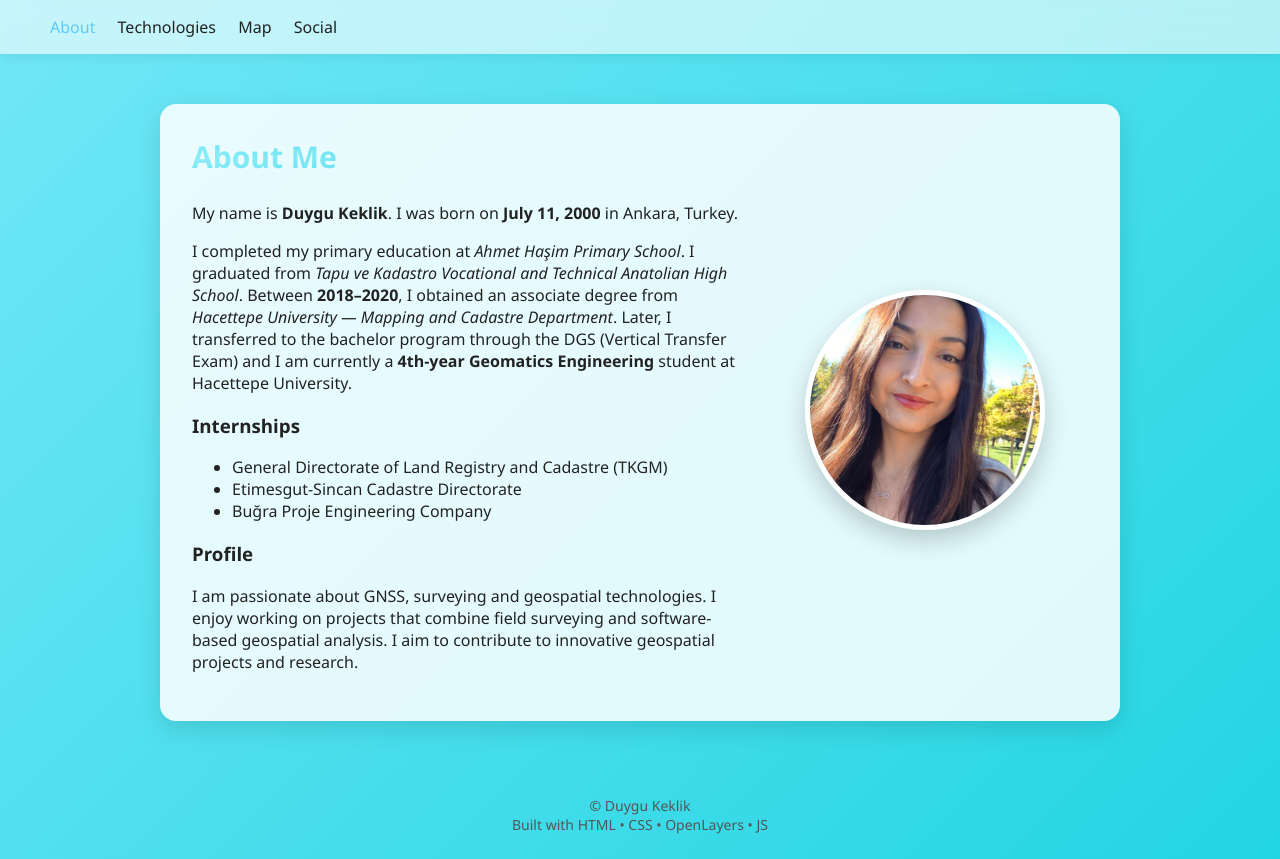
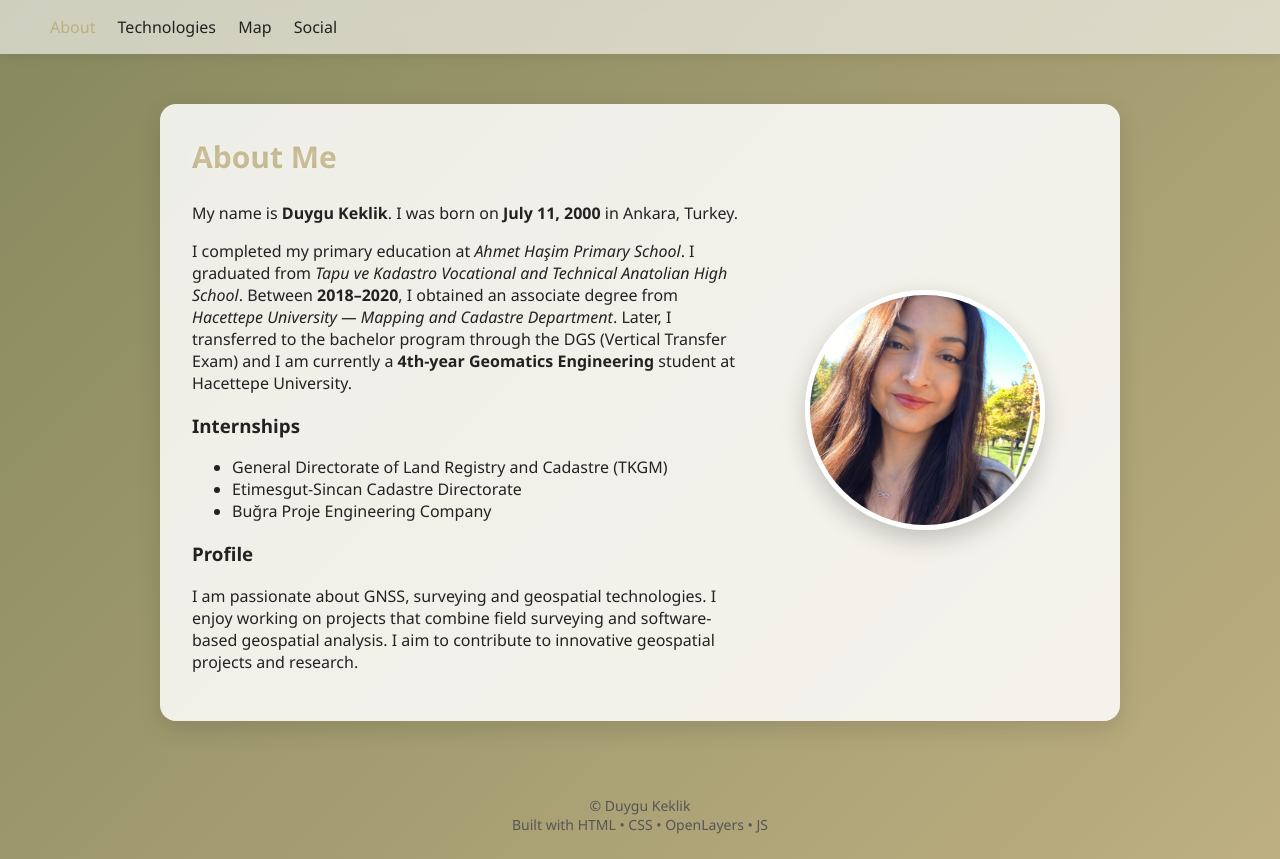
Before and after one commit to GMT-458-Web-GIS/personal-web-page-keklikduygu99, a plain HTML site: page index.html in a window 1280 px wide. Drawn offline with Linux system fonts and the light colour scheme.

Commit message:
Update style.css

```diff
--- a/style.css
+++ b/style.css
@@ -1,9 +1,9 @@
 /* Modern pink–purple gradient theme with hover animations */
 
 :root {
-  --gradient: linear-gradient(135deg, #71e7f7 0%, #23d5e2 100%);
-  --accent: #3855f8;
-  --accent2: #5fcafc;
+  --gradient: linear-gradient(135deg, #87885e 0%, #bdaf81 100%);
+  --accent: #87885e;
+  --accent2: #bdaf81;
   --text: #222;
   --muted: #555;
   --white: #fff;
@@ -89,7 +89,7 @@ body {
   animation: fadeUp 0.8s ease both;
 }
 .hand-title {
-  background: linear-gradient(90deg, #71e7f7, #23d5e2);
+  background: linear-gradient(90deg, #bdaf81, #bdaf81);
   -webkit-background-clip: text;
   -webkit-text-fill-color: transparent;
   font-size: 30px;
@@ -164,7 +164,7 @@ body {
 .ol-popup {
   background: #fff;
   border-radius: 12px;
-  border: 2px solid #71e7f7;
+  border: 2px solid #bdaf81;
   padding: 10px;
   box-shadow: 0 6px 20px rgba(0, 0, 0, 0.25);
 }
```
